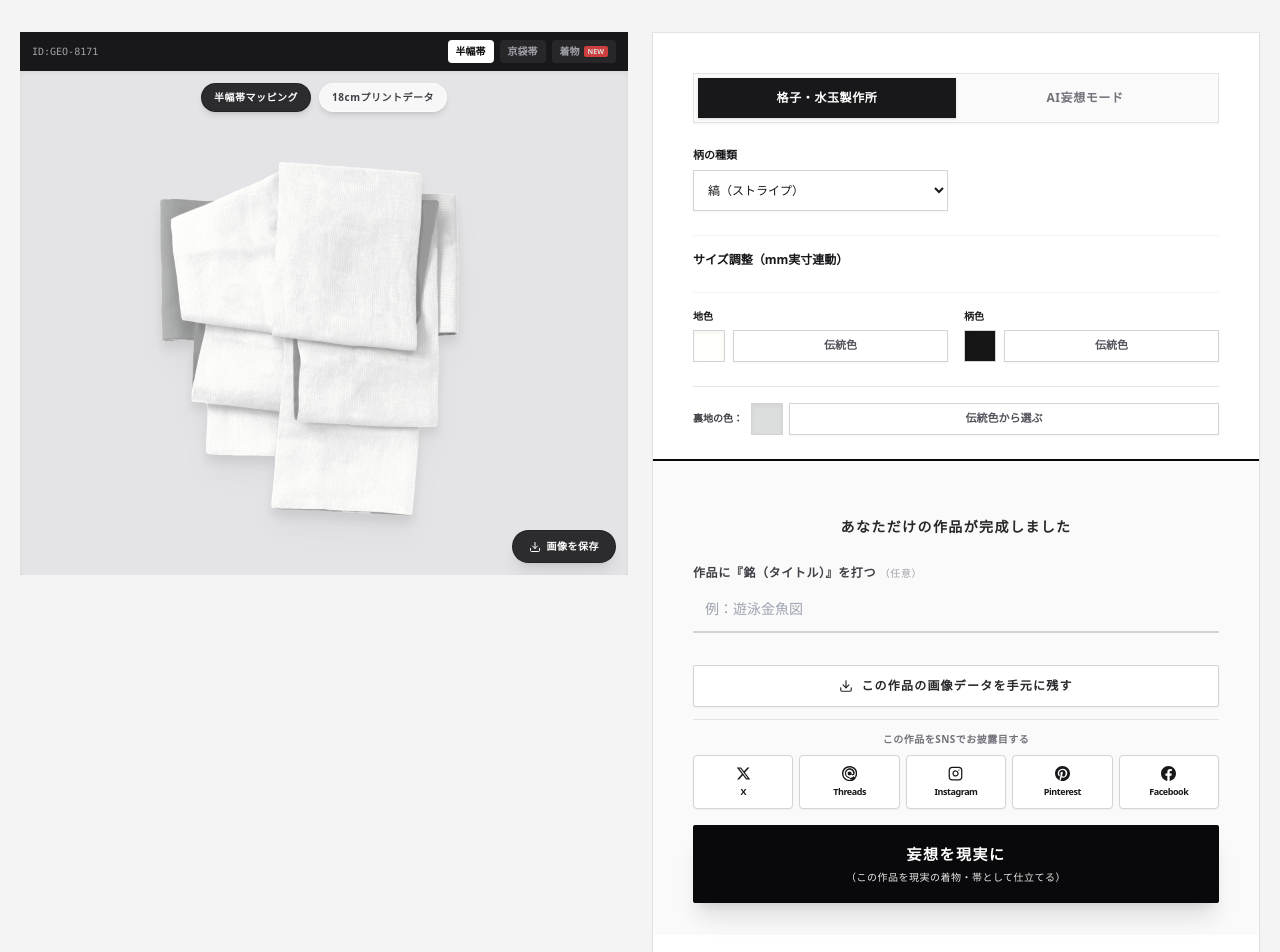
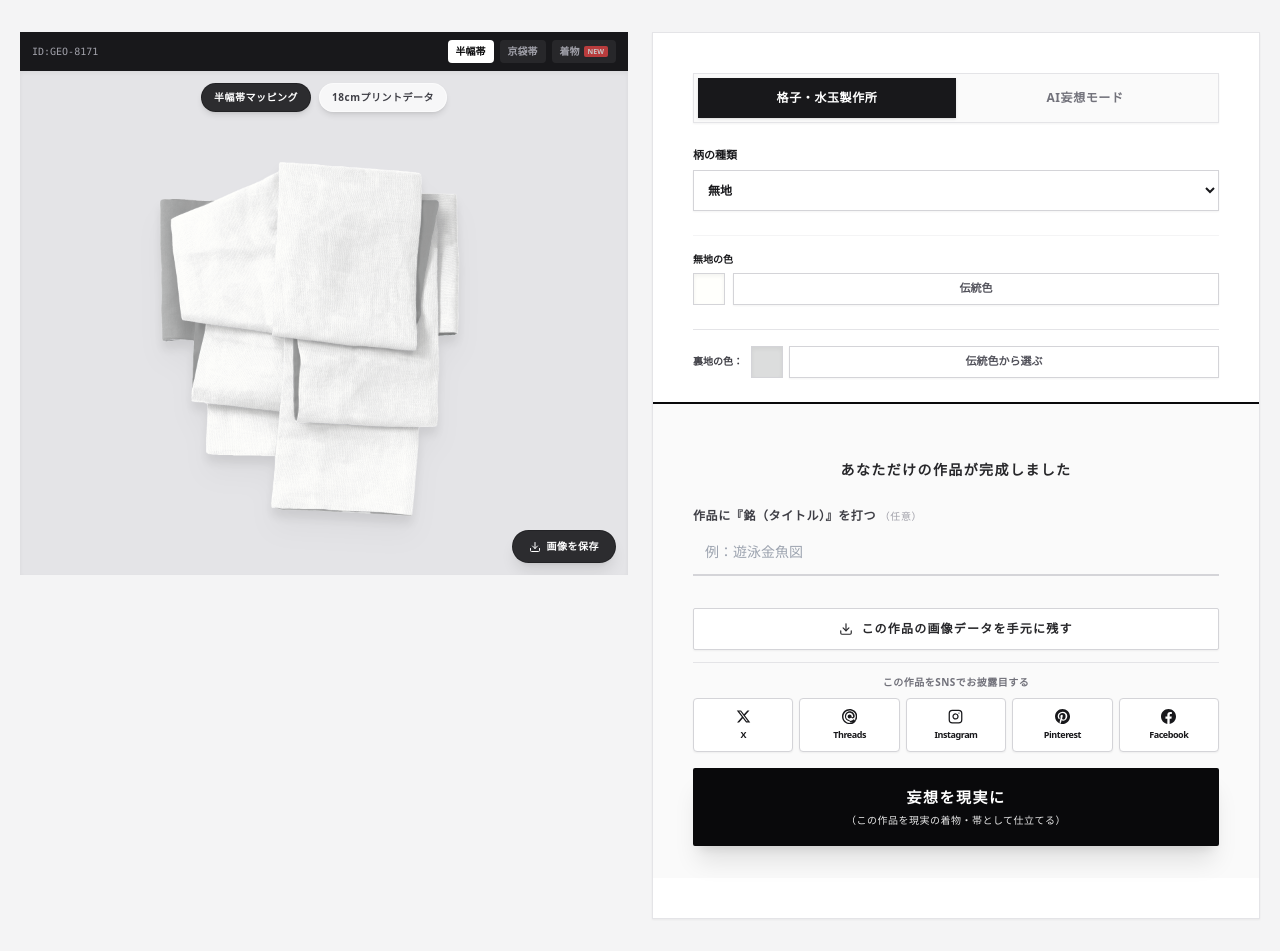
Before and after one commit to iuchihisakatsu-collab/ai-obi-generator, a Next.js app: page / in a window 1280 px wide. Shown: the top 952 px of the page. Built offline with nearby package versions, Linux system fonts and the light colour scheme.

Commit message:
Update ControlPanel.tsx

```diff
--- a/app/components/controls/ControlPanel.tsx
+++ b/app/components/controls/ControlPanel.tsx
@@ -19,8 +19,8 @@ interface ControlPanelProps {
   setShowColorPalette: (val: boolean) => void;
   density: string;
   setDensity: (val: string) => void;
-  geoPatternType: 'stripe' | 'dot' | 'grid' | 'gingham' | 'checker';
-  setGeoPatternType: (val: 'stripe' | 'dot' | 'grid' | 'gingham' | 'checker') => void;
+  geoPatternType: 'plain' | 'stripe' | 'dot' | 'grid' | 'gingham' | 'checker';
+  setGeoPatternType: (val: 'plain' | 'stripe' | 'dot' | 'grid' | 'gingham' | 'checker') => void;
   stripeDir: 'vertical' | 'horizontal' | 'diagonal';
   setStripeDir: (val: 'vertical' | 'horizontal' | 'diagonal') => void;
   dotLayout: 'staggered' | 'grid';
@@ -86,46 +86,38 @@ export default function ControlPanel({
   imageUrl, patternTitle, setPatternTitle, handleDownloadOriginal, handleOrderClick
 }: ControlPanelProps) {
 
-  // シェア用共通データ
   const finalTitle = patternTitle.trim() || '（無題）';
   const colorSummary = selectedColors.length > 0 ? selectedColors.map((c) => c.name.split(' ')[0]).join('・') : '自由配色';
   const shareText = `「妄想小紋図案帖」で柄のアイデアを試してみました。\n銘：『${finalTitle}』\n配色：${colorSummary}\n#妄想きもの図案帳 #ゴフクヤサン`;
   const currentUrl = typeof window !== 'undefined' ? window.location.href : 'https://store.gofukuyasan.com/';
   const mediaUrl = imageUrl || '';
 
-  // X (旧Twitter)
   const shareToX = () => {
     const url = `https://twitter.com/intent/tweet?text=${encodeURIComponent(shareText)}&url=${encodeURIComponent(currentUrl)}`;
     window.open(url, '_blank', 'noopener,noreferrer,width=600,height=450');
   };
 
-  // Threads
   const shareToThreads = () => {
     const textWithUrl = `${shareText}\n${currentUrl}`;
     const url = `https://www.threads.net/intent/post?text=${encodeURIComponent(textWithUrl)}`;
     window.open(url, '_blank', 'noopener,noreferrer,width=600,height=550');
   };
 
-  // Pinterest (画像・URL・説明文を渡してピン留め)
   const shareToPinterest = () => {
     const url = `https://pinterest.com/pin/create/button/?url=${encodeURIComponent(currentUrl)}&media=${encodeURIComponent(mediaUrl)}&description=${encodeURIComponent(shareText)}`;
     window.open(url, '_blank', 'noopener,noreferrer,width=750,height=600');
   };
 
-  // Facebook
   const shareToFacebook = () => {
     const url = `https://www.facebook.com/sharer/sharer.php?u=${encodeURIComponent(currentUrl)}`;
     window.open(url, '_blank', 'noopener,noreferrer,width=600,height=500');
   };
 
-  // Instagram (Web経由の直接投稿URLがないため、投稿テキストをコピーしてInstagramを開く)
   const shareToInstagram = async () => {
     try {
       await navigator.clipboard.writeText(shareText);
       alert('投稿用の銘とテキストをコピーしました！\nInstagramの投稿作成画面に貼り付けてお使いください。');
-    } catch {
-      // コピー不可環境でもそのままInstagramを開く
-    }
+    } catch {}
     window.open('https://www.instagram.com/', '_blank', 'noopener,noreferrer');
   };
 
@@ -226,10 +218,11 @@ export default function ControlPanel({
           </>
         ) : (
           <div className="space-y-6 animate-fade-in">
-            <div className="grid grid-cols-2 gap-4">
+            <div className={`grid ${geoPatternType === 'plain' ? 'grid-cols-1' : 'grid-cols-2'} gap-4`}>
               <div>
                 <label className="block text-[11px] font-bold text-zinc-900 mb-1.5">柄の種類</label>
-                <select value={geoPatternType} onChange={(e) => setGeoPatternType(e.target.value as any)} className="w-full border border-zinc-300 p-2.5 bg-white text-xs focus:border-zinc-900 focus:outline-none shadow-sm relative z-10">
+                <select value={geoPatternType} onChange={(e) => setGeoPatternType(e.target.value as any)} className="w-full border border-zinc-300 p-2.5 bg-white text-xs focus:border-zinc-900 focus:outline-none shadow-sm relative z-10 font-bold">
+                  <option value="plain">無地</option>
                   <option value="stripe">縞（ストライプ）</option>
                   <option value="dot">水玉（ドット）</option>
                   <option value="grid">格子（ラインチェック）</option>
@@ -258,6 +251,8 @@ export default function ControlPanel({
               )}
             </div>
 
+            {/* 無地以外の場合のみサイズ調整スライダーを表示 */}
+            {geoPatternType !== 'plain' && (
               <div className="space-y-5 pt-4 border-t border-zinc-100 relative z-10">
                 <label className="block text-xs font-bold text-zinc-900 mb-2">サイズ調整（mm実寸連動）</label>
 
@@ -309,16 +304,18 @@ export default function ControlPanel({
                   </>
                 )}
               </div>
+            )}
 
             <div className="pt-4 border-t border-zinc-100 space-y-3 relative">
-              <div className="grid grid-cols-2 gap-4">
+              <div className={`grid ${geoPatternType === 'plain' ? 'grid-cols-1' : 'grid-cols-2'} gap-4`}>
                 <div>
-                  <label className="block text-[10px] font-bold text-zinc-900 mb-1.5">地色</label>
+                  <label className="block text-[10px] font-bold text-zinc-900 mb-1.5">{geoPatternType === 'plain' ? '無地の色' : '地色'}</label>
                   <div className="flex items-center gap-2">
                     <div className="w-8 h-8 shrink-0 border border-zinc-300 shadow-inner" style={{ backgroundColor: geoBgColor }} />
                     <button type="button" onClick={() => setShowGeoPaletteFor(showGeoPaletteFor === 'bg' ? null : 'bg')} className={`flex-1 text-[11px] h-8 font-bold transition-all border shadow-sm relative z-10 ${showGeoPaletteFor === 'bg' ? 'bg-zinc-900 text-white' : 'bg-white text-zinc-600 border-zinc-300'}`}>伝統色</button>
                   </div>
                 </div>
+                {geoPatternType !== 'plain' && (
                   <div>
                     <label className="block text-[10px] font-bold text-zinc-900 mb-1.5">柄色</label>
                     <div className="flex items-center gap-2">
@@ -326,12 +323,13 @@ export default function ControlPanel({
                       <button type="button" onClick={() => setShowGeoPaletteFor(showGeoPaletteFor === 'pattern' ? null : 'pattern')} className={`flex-1 text-[11px] h-8 font-bold transition-all border shadow-sm relative z-10 ${showGeoPaletteFor === 'pattern' ? 'bg-zinc-900 text-white' : 'bg-white text-zinc-600 border-zinc-300'}`}>伝統色</button>
                     </div>
                   </div>
+                )}
               </div>
 
               {showGeoPaletteFor && (
                 <div className="p-4 bg-zinc-50 border border-zinc-200 animate-fade-in shadow-inner relative z-50">
                   <div className="flex justify-between items-center mb-3">
-                    <p className="text-[10px] text-zinc-500 font-bold">{showGeoPaletteFor === 'bg' ? '地色' : '柄色'}を選択：</p>
+                    <p className="text-[10px] text-zinc-500 font-bold">{showGeoPaletteFor === 'bg' ? (geoPatternType === 'plain' ? '無地の色' : '地色') : '柄色'}を選択：</p>
                     <button type="button" onClick={() => setShowGeoPaletteFor(null)} className="text-[10px] text-zinc-400 font-bold">✕</button>
                   </div>
                   <div className="max-h-[220px] overflow-y-auto pr-1 scrollbar-thin scrollbar-thumb-zinc-200">
@@ -495,37 +493,23 @@ export default function ControlPanel({
             </div>
 
             <div className="space-y-3 pt-2">
-              {/* ダウンロードボタン */}
               <button type="button" onClick={handleDownloadOriginal} className="w-full py-3 text-center border border-zinc-300 bg-white hover:border-zinc-950 hover:bg-zinc-100 text-zinc-800 text-xs font-bold tracking-widest transition-all flex items-center justify-center gap-2 shadow-sm rounded-sm">
                 <svg viewBox="0 0 24 24" width="14" height="14" fill="none" stroke="currentColor" strokeWidth="2" strokeLinecap="round" strokeLinejoin="round"><path d="M21 15v4a2 2 0 0 1-2 2H5a2 2 0 0 1-2-2v-4"></path><polyline points="7 10 12 15 17 10"></polyline><line x1="12" y1="15" x2="12" y2="3"></line></svg>
                 この作品の画像データを手元に残す
               </button>
 
-              {/* モノトーン・ミニマルなSNSシェアエリア */}
               <div className="pt-3 pb-1 border-t border-zinc-200">
                 <p className="text-[10px] font-bold text-zinc-500 tracking-wider uppercase mb-2 text-center">この作品をSNSでお披露目する</p>
 
                 <div className="grid grid-cols-5 gap-1.5">
-                  {/* X */}
-                  <button
-                    type="button"
-                    onClick={shareToX}
-                    className="flex flex-col items-center justify-center py-2.5 px-1 bg-white border border-zinc-300 rounded hover:bg-zinc-950 hover:text-white hover:border-zinc-950 transition-all shadow-sm group"
-                    title="Xでポスト"
-                  >
+                  <button type="button" onClick={shareToX} className="flex flex-col items-center justify-center py-2.5 px-1 bg-white border border-zinc-300 rounded hover:bg-zinc-950 hover:text-white hover:border-zinc-950 transition-all shadow-sm group" title="Xでポスト">
                     <svg viewBox="0 0 24 24" width="15" height="15" fill="currentColor" className="transition-transform group-hover:scale-110">
                       <path d="M18.244 2.25h3.308l-7.227 8.26 8.502 11.24H16.17l-5.214-6.817L4.99 21.75H1.68l7.73-8.835L1.254 2.25H8.08l4.713 6.231zm-1.161 17.52h1.833L7.084 4.126H5.117z"/>
                     </svg>
                     <span className="text-[9px] font-bold mt-1 tracking-tighter">X</span>
                   </button>
 
-                  {/* Threads */}
-                  <button
-                    type="button"
-                    onClick={shareToThreads}
-                    className="flex flex-col items-center justify-center py-2.5 px-1 bg-white border border-zinc-300 rounded hover:bg-zinc-950 hover:text-white hover:border-zinc-950 transition-all shadow-sm group"
-                    title="Threadsでポスト"
-                  >
+                  <button type="button" onClick={shareToThreads} className="flex flex-col items-center justify-center py-2.5 px-1 bg-white border border-zinc-300 rounded hover:bg-zinc-950 hover:text-white hover:border-zinc-950 transition-all shadow-sm group" title="Threadsでポスト">
                     <svg viewBox="0 0 24 24" width="15" height="15" fill="currentColor" className="transition-transform group-hover:scale-110">
                       <path d="M12.186 24C5.467 24 0 18.533 0 11.814 0 5.094 5.467 0 12.186 0c6.72 0 12.186 5.094 12.186 11.814 0 2.253-.615 4.417-1.78 6.257l-1.92-1.22c.905-1.43 1.38-3.11 1.38-4.863 0-5.467-4.44-9.5-9.866-9.5-5.426 0-9.866 4.44-9.866 9.866 0 5.427 4.44 9.867 9.866 9.867 3.52 0 6.64-1.854 8.36-4.96l1.986 1.1c-2.226 4.013-6.24 6.406-10.74 6.406z"/>
                       <path d="M12.186 17.5c-3.14 0-5.694-2.553-5.694-5.693 0-3.14 2.554-5.694 5.694-5.694 3.14 0 5.693 2.554 5.693 5.694 0 .693-.56 1.253-1.253 1.253-.694 0-1.254-.56-1.254-1.253 0-1.76-1.433-3.194-3.193-3.194-1.76 0-3.194 1.434-3.194 3.194 0 1.76 1.434 3.193 3.194 3.193 1.053 0 1.986-.52 2.56-1.306.493.533 1.2 1.306 2.066 1.306 1.96 0 3.547-1.587 3.547-3.547 0-4.32-3.507-7.827-7.827-7.827-4.32 0-7.827 3.507-7.827 7.827 0 4.32 3.507 7.827 7.827 7.827 2.373 0 4.547-1.067 6.013-2.773l1.84 1.333C20.693 20.307 17.973 21.667 15 21.667c-.933 0-1.88-.134-2.814-.414z"/>
@@ -533,13 +517,7 @@ export default function ControlPanel({
                     <span className="text-[9px] font-bold mt-1 tracking-tighter">Threads</span>
                   </button>
 
-                  {/* Instagram */}
-                  <button
-                    type="button"
-                    onClick={shareToInstagram}
-                    className="flex flex-col items-center justify-center py-2.5 px-1 bg-white border border-zinc-300 rounded hover:bg-zinc-950 hover:text-white hover:border-zinc-950 transition-all shadow-sm group"
-                    title="Instagram用テキストをコピーして開く"
-                  >
+                  <button type="button" onClick={shareToInstagram} className="flex flex-col items-center justify-center py-2.5 px-1 bg-white border border-zinc-300 rounded hover:bg-zinc-950 hover:text-white hover:border-zinc-950 transition-all shadow-sm group" title="Instagram用テキストをコピーして開く">
                     <svg viewBox="0 0 24 24" width="15" height="15" fill="none" stroke="currentColor" strokeWidth="2" strokeLinecap="round" strokeLinejoin="round" className="transition-transform group-hover:scale-110">
                       <rect x="2" y="2" width="20" height="20" rx="5" ry="5"></rect>
                       <path d="M16 11.37A4 4 0 1 1 12.63 8 4 4 0 0 1 16 11.37z"></path>
@@ -548,26 +526,14 @@ export default function ControlPanel({
                     <span className="text-[9px] font-bold mt-1 tracking-tighter">Instagram</span>
                   </button>
 
-                  {/* Pinterest */}
-                  <button
-                    type="button"
-                    onClick={shareToPinterest}
-                    className="flex flex-col items-center justify-center py-2.5 px-1 bg-white border border-zinc-300 rounded hover:bg-zinc-950 hover:text-white hover:border-zinc-950 transition-all shadow-sm group"
-                    title="Pinterestにピン留め"
-                  >
+                  <button type="button" onClick={shareToPinterest} className="flex flex-col items-center justify-center py-2.5 px-1 bg-white border border-zinc-300 rounded hover:bg-zinc-950 hover:text-white hover:border-zinc-950 transition-all shadow-sm group" title="Pinterestにピン留め">
                     <svg viewBox="0 0 24 24" width="15" height="15" fill="currentColor" className="transition-transform group-hover:scale-110">
                       <path d="M12.017 0C5.396 0 .029 5.367.029 11.987c0 5.079 3.158 9.417 7.618 11.162-.105-.949-.199-2.403.041-3.439.219-.937 1.406-5.957 1.406-5.957s-.359-.72-.359-1.781c0-1.663.967-2.911 2.168-2.911 1.024 0 1.518.769 1.518 1.69 0 1.029-.655 2.568-.994 3.995-.283 1.194.599 2.169 1.777 2.169 2.133 0 3.772-2.249 3.772-5.495 0-2.873-2.064-4.882-5.012-4.882-3.414 0-5.418 2.561-5.418 5.207 0 1.031.397 2.138.893 2.738a.36.36 0 0 1 .083.345l-.333 1.36c-.053.22-.174.267-.402.161-1.499-.698-2.436-2.889-2.436-4.649 0-3.785 2.75-7.262 7.929-7.262 4.163 0 7.398 2.967 7.398 6.931 0 4.136-2.607 7.464-6.227 7.464-1.216 0-2.359-.631-2.75-1.378l-.748 2.853c-.271 1.043-1.002 2.35-1.492 3.146 1.124.347 2.317.535 3.554.535 6.627 0 12.004-5.367 12.004-11.987C24.02 5.367 18.644 0 12.017 0z"/>
                     </svg>
                     <span className="text-[9px] font-bold mt-1 tracking-tighter">Pinterest</span>
                   </button>
 
-                  {/* Facebook */}
-                  <button
-                    type="button"
-                    onClick={shareToFacebook}
-                    className="flex flex-col items-center justify-center py-2.5 px-1 bg-white border border-zinc-300 rounded hover:bg-zinc-950 hover:text-white hover:border-zinc-950 transition-all shadow-sm group"
-                    title="Facebookでシェア"
-                  >
+                  <button type="button" onClick={shareToFacebook} className="flex flex-col items-center justify-center py-2.5 px-1 bg-white border border-zinc-300 rounded hover:bg-zinc-950 hover:text-white hover:border-zinc-950 transition-all shadow-sm group" title="Facebookでシェア">
                     <svg viewBox="0 0 24 24" width="15" height="15" fill="currentColor" className="transition-transform group-hover:scale-110">
                       <path d="M24 12.073c0-6.627-5.373-12-12-12s-12 5.373-12 12c0 5.99 4.388 10.954 10.125 11.854v-8.385H7.078v-3.47h3.047V9.43c0-3.007 1.792-4.669 4.533-4.669 1.312 0 2.686.235 2.686.235v2.953H15.83c-1.491 0-1.956.925-1.956 1.874v2.25h3.328l-.532 3.47h-2.796v8.385C19.612 23.027 24 18.062 24 12.073z"/>
                     </svg>
@@ -576,7 +542,6 @@ export default function ControlPanel({
                 </div>
               </div>
 
-              {/* メインCTA：仕立てるボタン */}
               <a href="#" onClick={handleOrderClick} className="block w-full py-4 mt-2 text-center bg-zinc-950 text-white text-[15px] font-black tracking-widest transition-all shadow-xl hover:shadow-2xl hover:scale-[1.01] border-2 border-zinc-950 rounded-sm">
                 妄想を現実に<br/><span className="text-[10px] font-medium tracking-wider opacity-90 mt-1 block">（この作品を現実の着物・帯として仕立てる）</span>
               </a>
```
Lines whose indentation alone changed are shown as unchanged.
